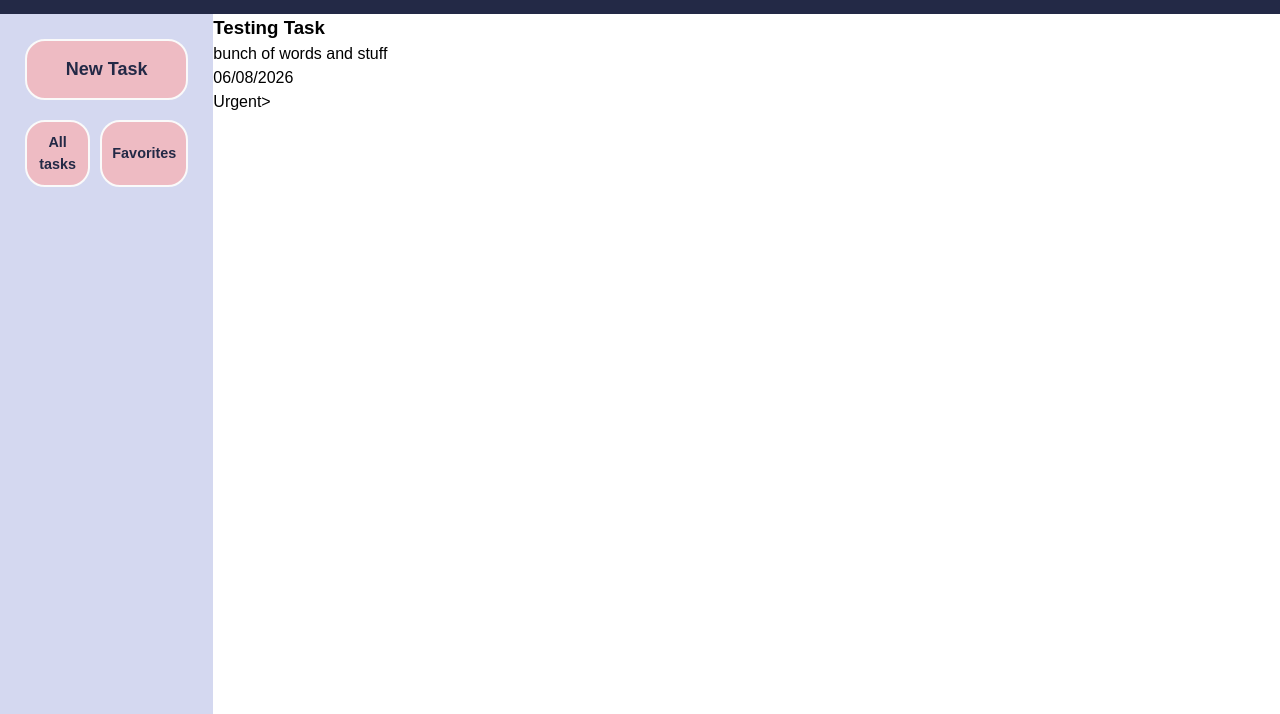
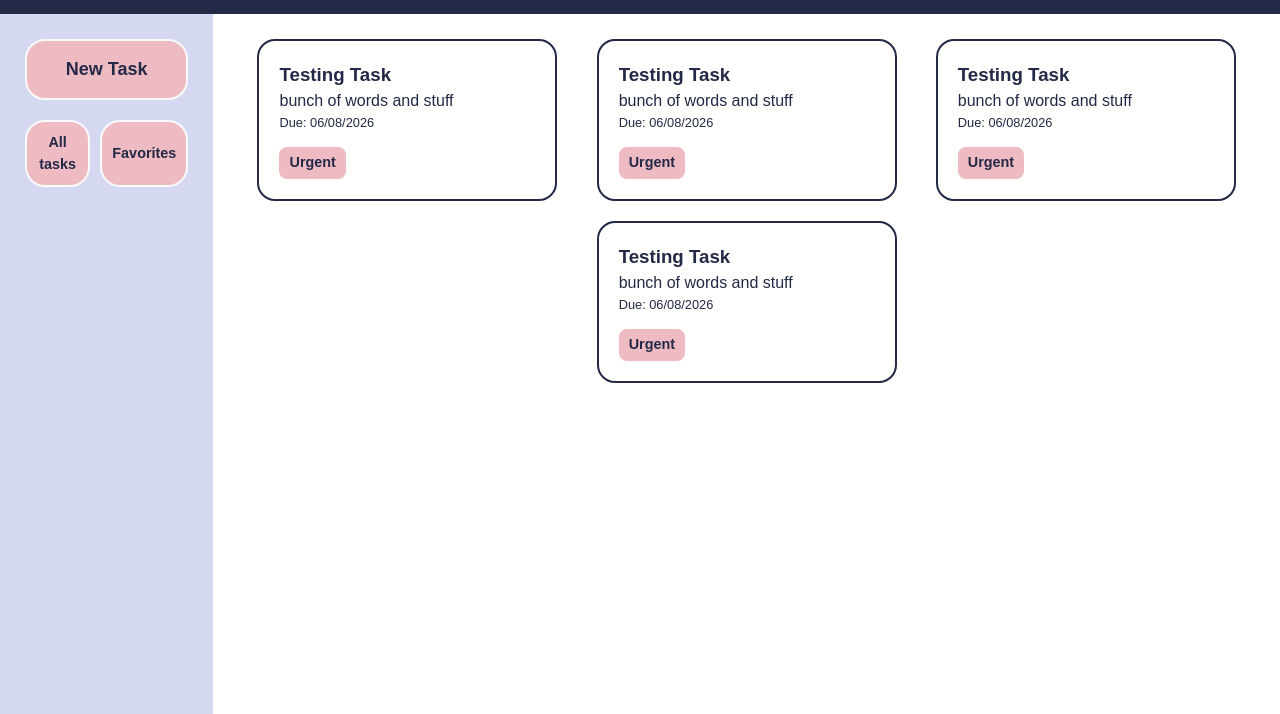
Before and after one commit to natsilRain/to-do-list, a website built with webpack: page src/template.html in a window 1280 px wide. Shown: the part 86-800 px from the top of the page. Built offline with nearby package versions, Linux system fonts and the light colour scheme; files whose address does not match are found by name; a web font is replaced by a local one.

Commit message:
Added task display functionality

```diff
--- a/src/display.js
+++ b/src/display.js
@@ -8,8 +8,8 @@ const display = function (tasks) {
         taskItem.innerHTML = `
             <h3 class="title">${task.title}</h3>
             <p class="task-description">${task.description}</p>
-            <p class="due-date">${task.dueDate}</p>
-            <p class="task-priority" data-priority-btn="${task.itemId}">${task.priority}></p>
+            <p class="due-date">Due: ${task.dueDate}</p>
+            <p class="task-priority" data-priority-btn="${task.itemId}">${task.priority}</p>
         `;
         taskDisplay.appendChild(taskItem);
     });
--- a/src/index.js
+++ b/src/index.js
@@ -12,7 +12,9 @@ const toDoBrain = (function () {
     }
 
     addNewTask("Testing Task", "bunch of words and stuff", "06/08/2026", "Urgent");
-    console.log(tasks)
+    addNewTask("Testing Task", "bunch of words and stuff", "06/08/2026", "Urgent");
+    addNewTask("Testing Task", "bunch of words and stuff", "06/08/2026", "Urgent");
+    addNewTask("Testing Task", "bunch of words and stuff", "06/08/2026", "Urgent");
 
     display(tasks);
 })();
--- a/src/styles.css
+++ b/src/styles.css
@@ -230,3 +230,55 @@ fieldset input {
 .main-content {
     grid-column: 2 / 3;
 }
+
+.task-display {
+    display: flex;
+    flex-wrap: wrap;
+    justify-content: space-evenly;
+
+    padding: 15px;
+}
+
+.task-list {
+    position: relative;
+
+    display: flex;
+    flex-direction: column;
+    align-items: flex-start;
+
+    color: #232946;
+
+    background-color: #fffffe;
+
+    border: 2px solid #232946;
+    border-radius: 18px;
+
+    margin: 10px;
+    padding: 20px;
+
+    min-width: 300px;
+}
+
+.task-list h2 {
+    color: #232946;
+}
+
+.due-date {
+    font-size: 0.8rem;
+}
+
+.task-priority {
+    cursor: pointer;
+
+    background-color: #eebbc3;
+    color: #232946;
+
+    font-size: 0.9rem;
+    font-weight: bold;
+
+    max-width: fit-content;
+    margin-top: 15px;
+    padding: 5px 10px;
+
+    border-radius: 8px;
+}
```
